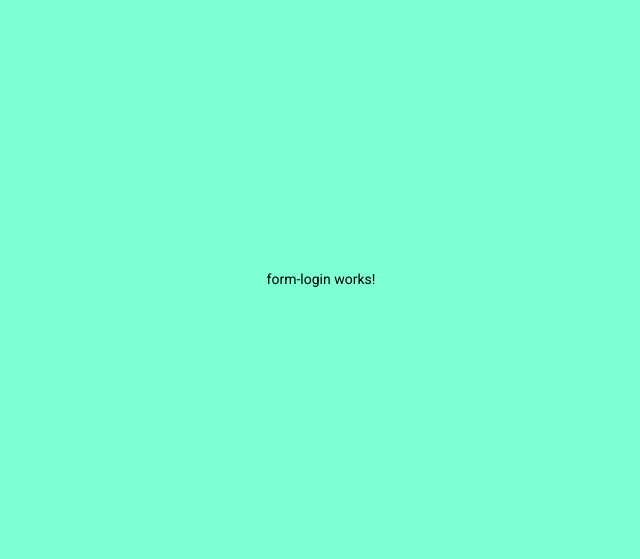
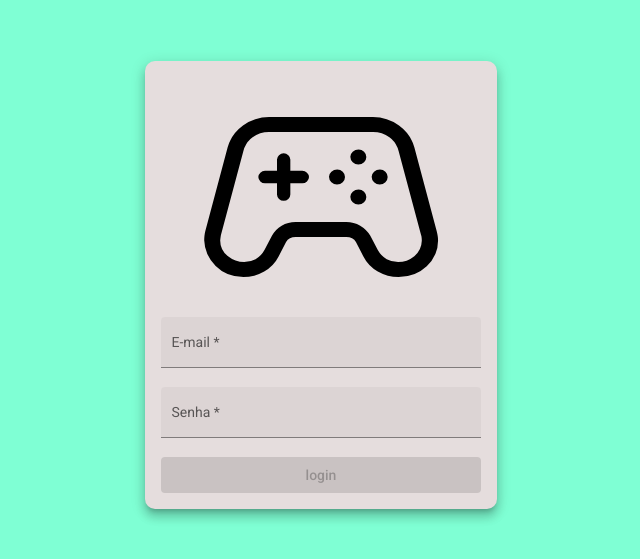
Before and after one commit to thallesryan/game_store-frontend, an Angular app: page /login in a window 1280 px wide. Shown: the part 115-674 px from the top of the page, without its empty margins (319-959 px from the left). Built offline with nearby package versions, Linux system fonts and the light colour scheme.

Commit message:
Formulário de Login

```diff
--- a/src/app/components/form-login/form-login.component.html
+++ b/src/app/components/form-login/form-login.component.html
@@ -1 +1,16 @@
-<p>form-login works!</p>
+<div class="container mat-elevation-z8">
+    <form class="form" [formGroup]="loginForm" >
+        <img src="../../../assets/stadia_controller_FILL0_wght400_GRAD0_opsz48.svg">
+        <mat-form-field class="full-width" appearance="fill">
+            <mat-label>E-mail</mat-label>
+            <input matInput placeholder="E-mail" [(ngModel)]="creds.email" formControlName="email" >
+        </mat-form-field>
+
+        <mat-form-field class="full-width" appearance="fill">
+            <mat-label>Senha</mat-label>
+            <input matInput type="password" placeholder="Senha" [(ngModel)]="creds.password" formControlName="password">
+        </mat-form-field>
+
+        <button [disabled]="!validateFields()" mat-raised-button color="primary">login</button>
+    </form>
+</div>
--- a/src/app/components/form-login/form-login.component.scss
+++ b/src/app/components/form-login/form-login.component.scss
@@ -0,0 +1,19 @@
+.form{
+    display: flex;
+    flex-direction: column;
+    margin: auto;
+    padding: 1rem 1rem;
+
+}
+
+.container{
+    background-color: rgb(229, 221, 221);
+    border-radius: 10px;
+    width:22rem;
+}
+
+img{
+    height: 15rem;
+    width: 80%;
+    margin: auto;
+}
--- a/src/app/components/form-login/form-login.component.ts
+++ b/src/app/components/form-login/form-login.component.ts
@@ -1,4 +1,6 @@
 import { Component, OnInit } from '@angular/core';
+import { FormBuilder, FormGroup, Validators } from '@angular/forms';
+import { Credentials } from 'src/app/models/Credentials';
 
 @Component({
   selector: 'app-form-login',
@@ -7,7 +9,25 @@ import { Component, OnInit } from '@angular/core';
 })
 export class FormLoginComponent implements OnInit {
 
-  constructor() { }
+  constructor(private formBuilder: FormBuilder ) {}
+
+  creds:Credentials = {
+    email: '',
+    password:''
+  }
+
+  public loginForm:FormGroup = this.formBuilder.group({
+    email: ['', Validators.required, Validators.email],
+    password:['', Validators.required, Validators.minLength(3)]
+  });
+
+  validateFields():boolean{
+    return this.loginForm.valid
+  }
+
+
+
+
 
   ngOnInit(): void {
   }
--- /dev/null
+++ b/src/app/models/Credentials.ts
@@ -0,0 +1,4 @@
+export interface Credentials{
+    email:string,
+    password:string
+}
--- a/src/app/views/login/login.component.ts
+++ b/src/app/views/login/login.component.ts
@@ -1,4 +1,5 @@
 import { Component, OnInit } from '@angular/core';
+import { Credentials } from 'src/app/models/Credentials';
 
 @Component({
   selector: 'app-login',
```
Also changed, not shown: src/assets/stadia_controller_FILL0_wght400_GRAD0_opsz48.svg (added).
